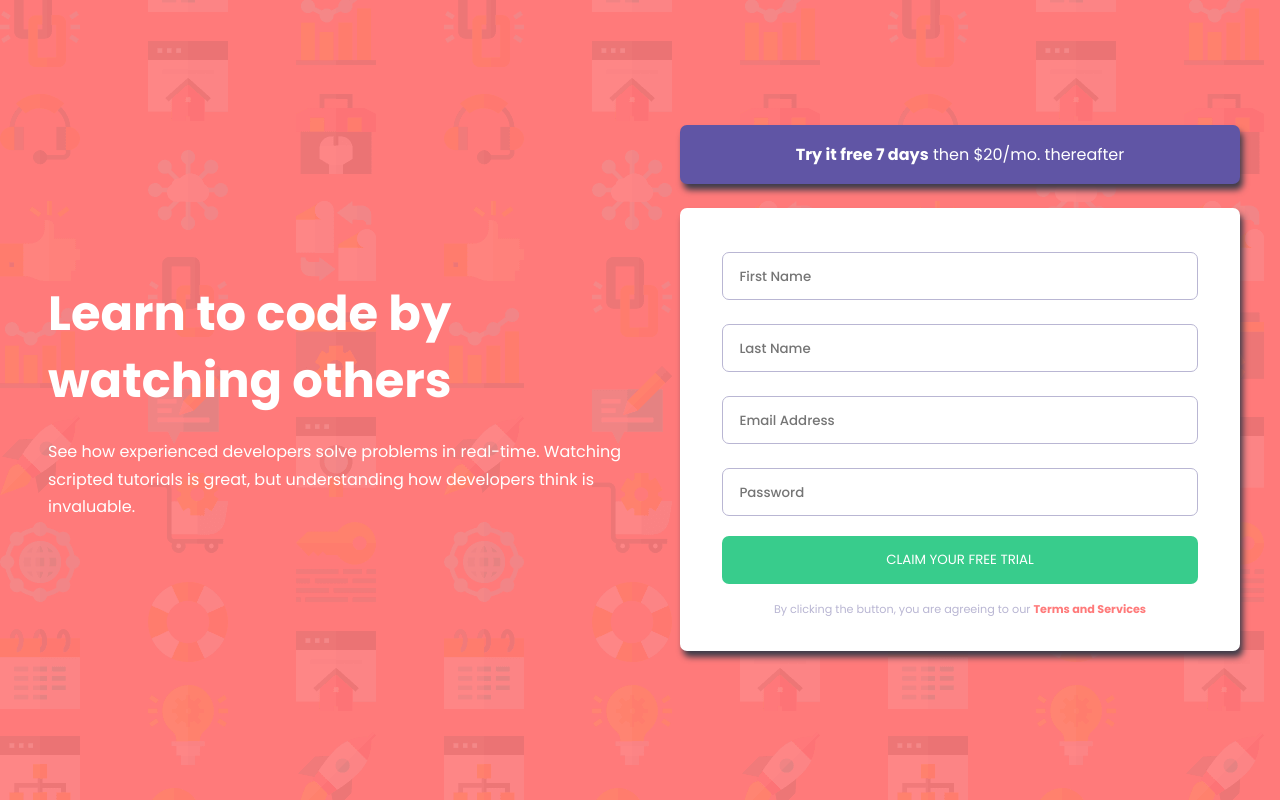
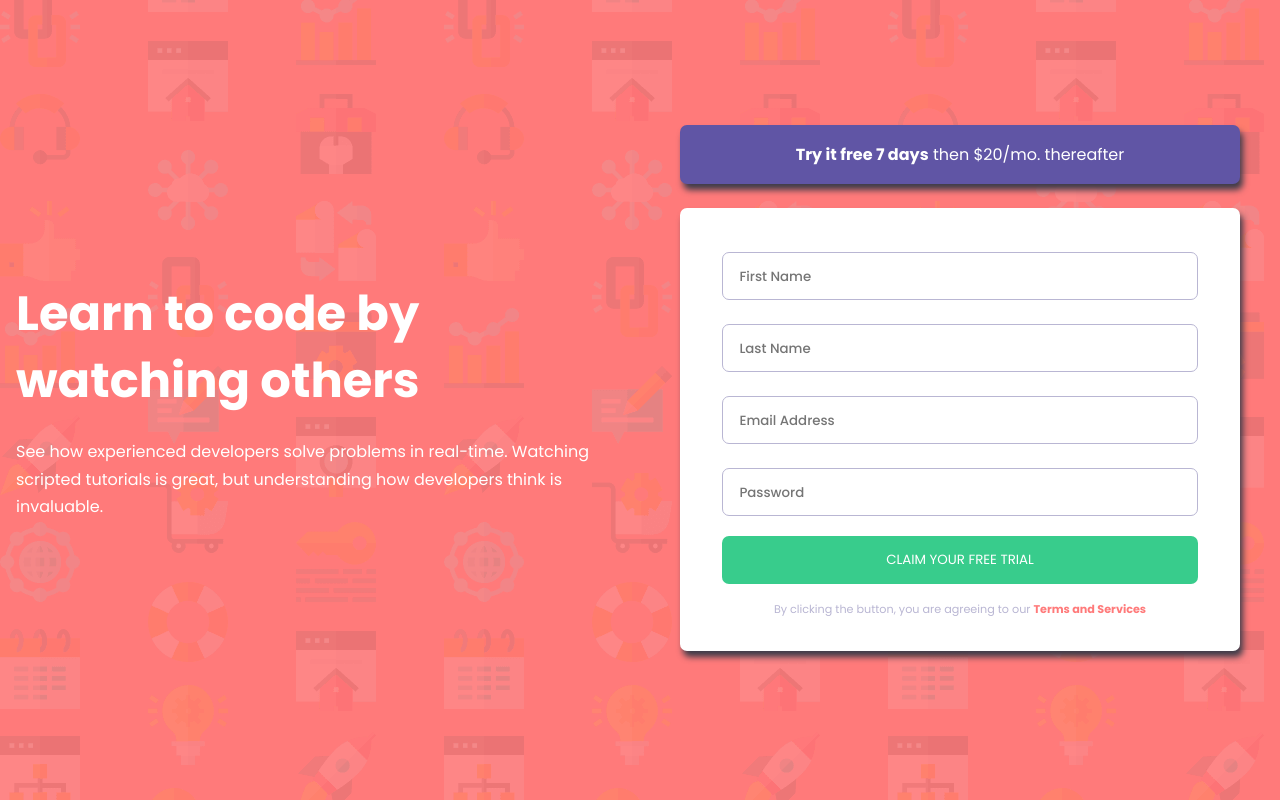
Before and after one commit to nicole-tuznik/intro-component-with-signup-form, a plain HTML site: page index.html in a window 1280 px wide. Drawn offline with Linux system fonts and the light colour scheme.

Commit message:
Final styling

```diff
--- a/app.js
+++ b/app.js
@@ -14,7 +14,7 @@ formBtn.addEventListener('click', function(e){
       currentInput.removeAttribute('placeholder');
       e.preventDefault();
 
-      // If input is invalid and it IS the email field, add error class and change placeholder value
+    // If input is invalid and it IS the email field, add error class and change placeholder value
     } else if ((!currentInput.validity.valid) && (currentInput.getAttribute('id') === 'email')) {
       inputParent.classList.add('error');
       currentInput.placeholder = `email@example.com`;
--- a/style.scss
+++ b/style.scss
@@ -157,7 +157,7 @@ body {
     flex: 1;
     max-width: 40rem;
     text-align: left;
-    padding: 0 2rem;
+    padding-right: 2rem;
 
     &__heading {
       font-size: 3rem;
```
Also changed, not shown: css/style.css, 1 other file.
